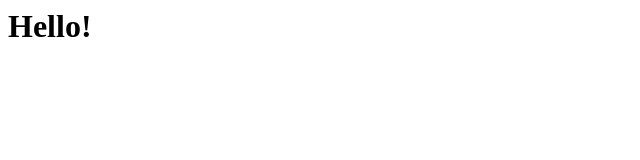
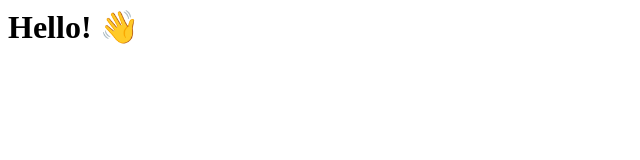
Before and after one commit to enricoaquilina/SS, a plain HTML site: page index.html in a window 1280 px wide. Shown: the whole page, without its empty margins (0-640 px from the left). Drawn offline with Linux system fonts and the light colour scheme.

Commit message:
Update index.html

```diff
--- a/index.html
+++ b/index.html
@@ -1 +1,2 @@
-<h1>Hello!</h1>
+<h1>Hello! 👋
+</h1>
```
